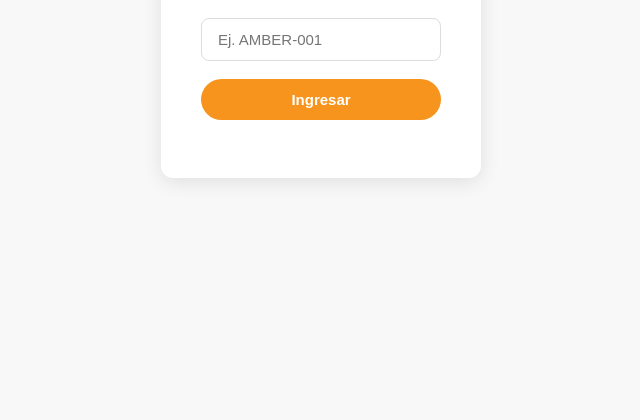
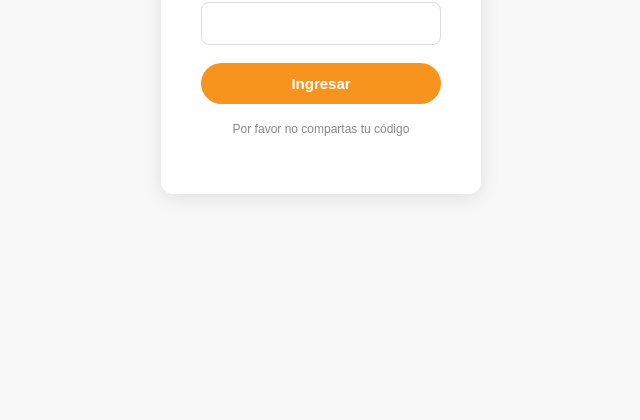
Before and after one commit to apatzan/amber-mapa-web, a website: page index.html in a window 1280 px wide. Shown: the part 380-800 px from the top of the page, without its empty margins (319-959 px from the left). Drawn offline with Linux system fonts and the light colour scheme.

Commit message:
Add changes to index

```diff
--- a/css/styles.css
+++ b/css/styles.css
@@ -177,6 +177,12 @@ body.login-page {
 
 .login button:hover {
     background: #db7f0f;
+}
+
+.login-aviso {
+    color: #888;
+    font-size: 12px;
+    text-align: center;
 }
 
 #mensaje {
--- a/index.html
+++ b/index.html
@@ -16,14 +16,14 @@
 
         <input
             id="codigo"
-            placeholder="Ej. AMBER-001">
+            placeholder="">
 
         <button onclick="validar()">
 
             Ingresar
 
         </button>
-
+        <p class="login-aviso">Por favor no compartas tu código</p>
         <p id="mensaje"></p>
 
     </div>
```
Also changed, not shown: 3 other files.
